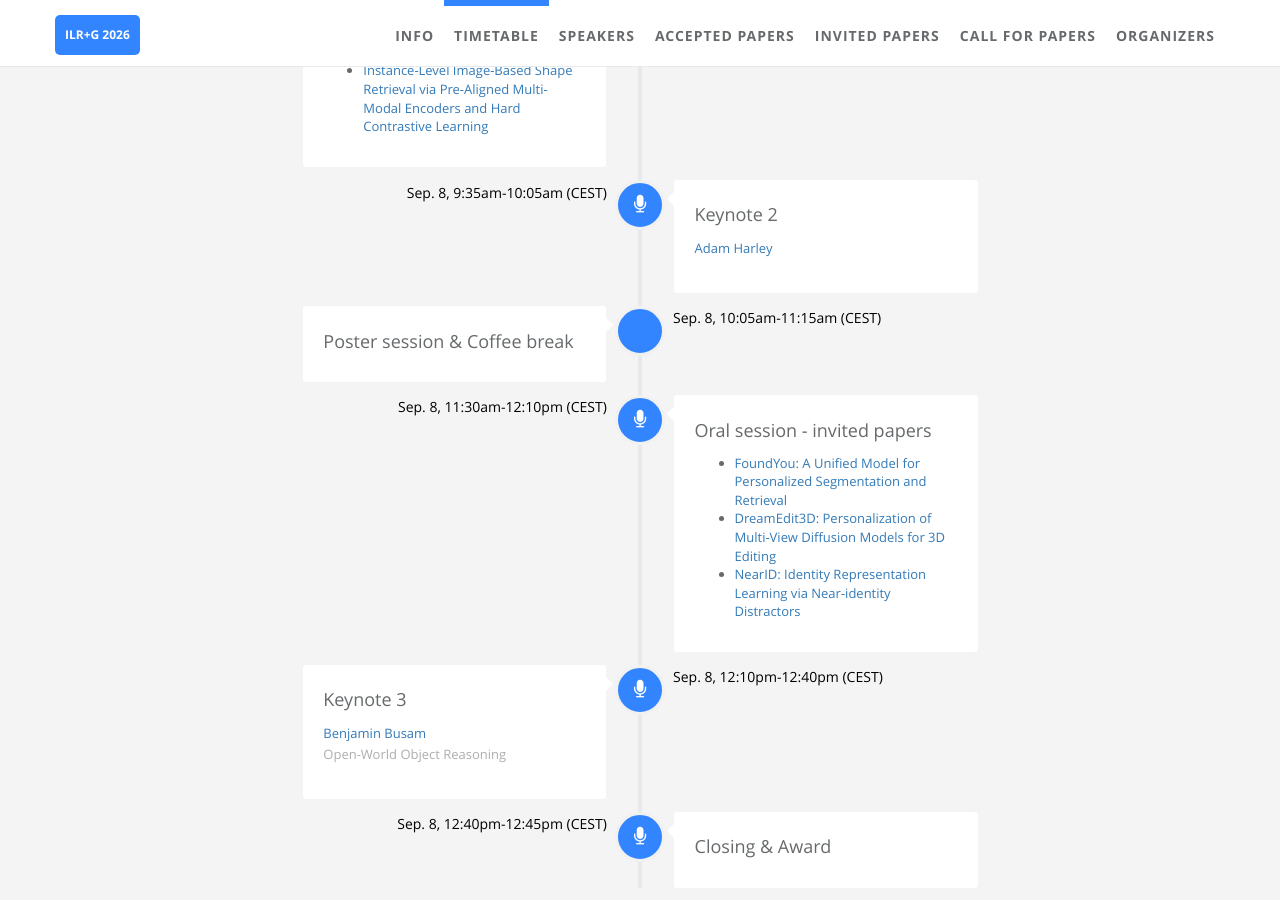
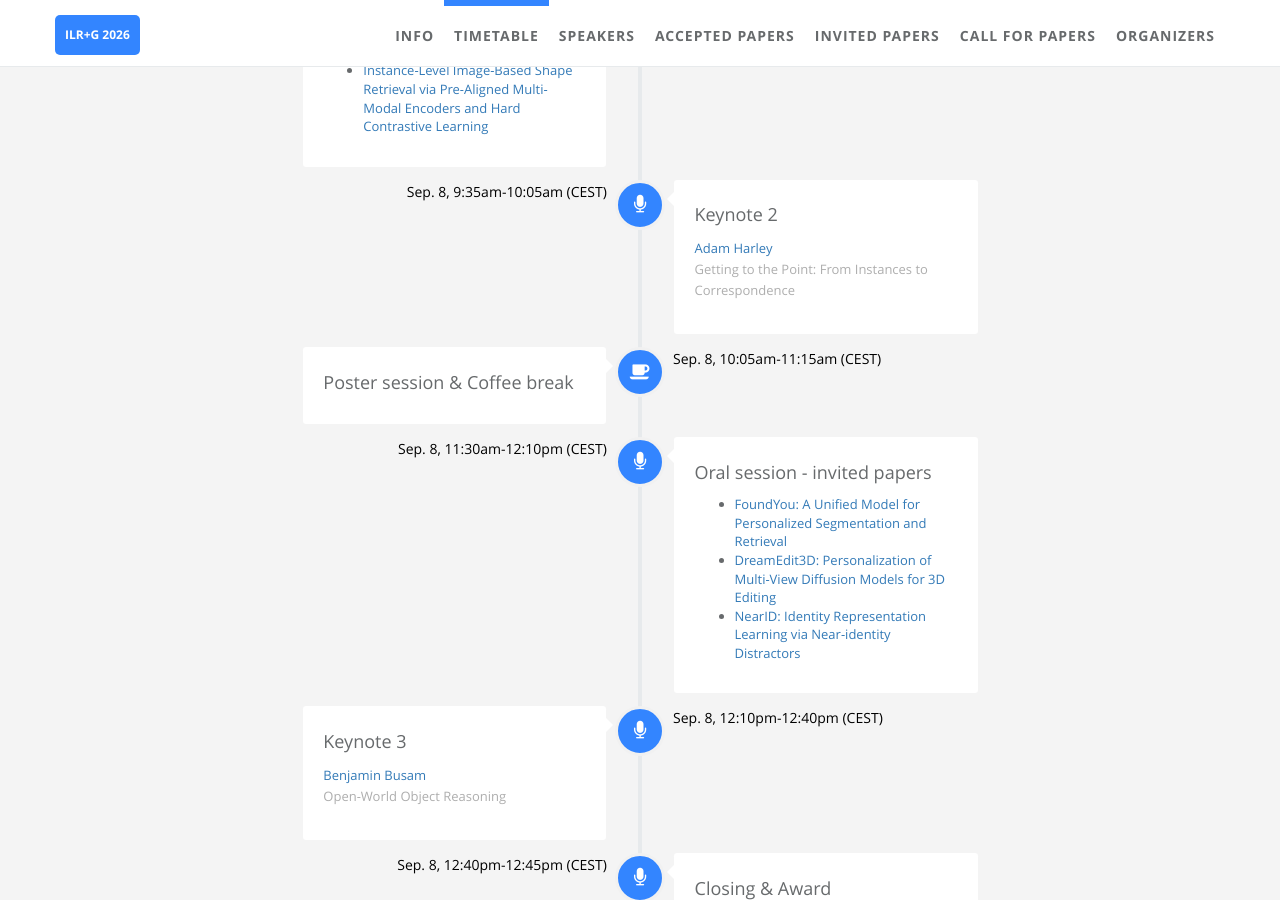
Before and after one commit to ilr-workshop/ECCVW2026, a Jekyll site: the page built from index.html, in a window 1280 px wide and 900 px high, scrolled down 1639 px. Built offline with Jekyll 4.4.1, drawn with Linux system fonts in a browser that asks for light colours.

Commit message:
Update timetable.yml

```diff
--- a/_data/index/timetable.yml
+++ b/_data/index/timetable.yml
@@ -37,6 +37,7 @@
 - name:
     detail: Keynote 2
   desc:
+    title: "Getting to the Point: From Instances to Correspondence"
     detail: <a href="https://adamharley.com/">Adam Harley</a>
     video:
     slides:
@@ -54,7 +55,7 @@
     host:
   date:
     detail: Sep. 8, 10:05am-11:15am (CEST)
-  icon:
+  icon: fa-coffee
 
 - name:
     detail: Oral session - invited papers
@@ -71,7 +72,7 @@
     detail: Keynote 3
   desc:
     title: Open-World Object Reasoning
-    detail: <a href="https://scholar.google.com/citations?user=u4rJZwUAAAAJ&hl=de">Benjamin Busam</a>
+    detail: <a href="https://www.professoren.tum.de/en/busam-benjamin">Benjamin Busam</a>
     video:
     slides:
     host:
```
